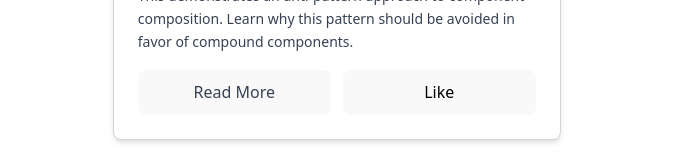
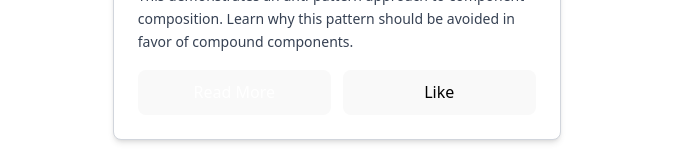
Before and after one commit to AminTaiTntra/frontend-knowledge-base, a React (Vite) app in the folder React-Design-Patterns/Compound-Components/example/: page / in a window 1280 px wide. Shown: the part 352-517 px from the top of the page, without its empty margins (3-677 px from the left). Built offline with nearby package versions, Linux system fonts and the light colour scheme.

Commit message:
Update React-Design-Patterns/Compound-Components/example/src/anti-components/AntiPostCard.tsx
Co-authored-by: coderabbitai[bot] <136622811+coderabbitai[bot]@users.noreply.github.com>

```diff
--- a/React-Design-Patterns/Compound-Components/example/src/anti-components/AntiPostCard.tsx
+++ b/React-Design-Patterns/Compound-Components/example/src/anti-components/AntiPostCard.tsx
@@ -32,7 +32,7 @@ export default function AntiPostCard({ post }: Props) {
           {!post.isOnProfilePage && <p className="text-xs text-gray-600 font-medium mb-6">By <span className="font-semibold text-black">{post.user.name}</span></p>}
 
           <div className="flex gap-3">
-            <button className="flex-1 bg-black text-gray-700 px-4 py-2 rounded-md font-medium hover:bg-gray-800 transition-colors duration-200">
+            <button className="flex-1 bg-black text-white px-4 py-2 rounded-md font-medium hover:bg-gray-800 transition-colors duration-200">
               Read More
             </button>
             <button className="flex-1 border-2 border-black text-black px-4 py-2 rounded-md font-medium hover:bg-gray-100 transition-colors duration-200">
```
